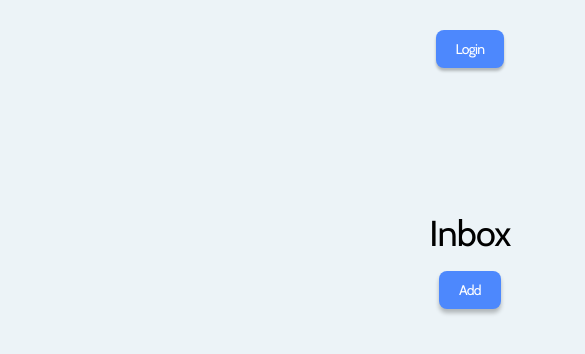
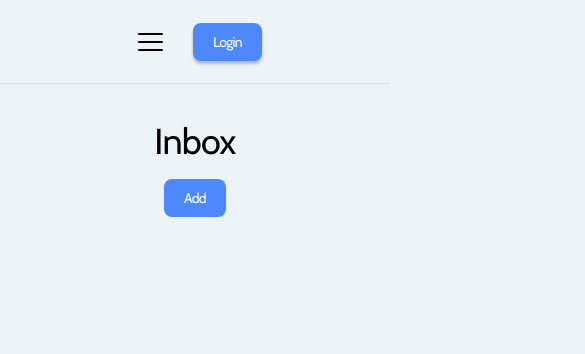
Before and after one commit to j-mcQueen/tasklister, a React (Create React App) app: page / in a window 390 px wide. Shown: the top 354 px of the page, 585 px wide, since content can reach past the window. Built offline with nearby package versions, Linux system fonts and the light colour scheme; the HTML template or start-up script is replaced by a standard one.

Commit message:
Implement responsiveness on mobile

```diff
--- a/src/App.css
+++ b/src/App.css
@@ -1,4 +1,3 @@
-/* for desktops - media query needed for mobile */
 @font-face {
   font-family: "Cabin";
   src: url(./fonts/Cabin/Cabin-Regular.ttf), format("ttf"),
@@ -14,21 +13,71 @@
   background-color: var(--pri);
   letter-spacing: -0.75px;
   min-width: 300px;
+  overflow-x: hidden;
 }
 
-.App {
-  display: grid;
-  align-items: center;
-  grid-template-areas:
-    "header header"
-    "sidebar sidebar"
-    "content content";
-  grid-template-rows: 0.15fr 0.15fr 1fr;
-  height: 100vh;
+@media only screen and (min-width: 1081px) {
+  .App {
+    grid-template-areas:
+    "header"
+    "sidebar"
+    "content";
+    grid-template-rows: 10% 5% 85%;
+    gap: 20px;
+  }
+
+  #sidebar {
+    grid-row: 2;
+  }
+
+  #arena {
+    grid-row: 3;
+  }
+
+  button:hover, .icon:hover {
+    cursor: pointer;
+  }
+
+  .icon:hover {
+    background-color: #ededed;
+  }
 }
 
-header, #sidebar, #arena, button {
-  font-family: var(--font);
+@media only screen and (min-width: 768px) and (max-width: 1080px) {
+  .App {
+    grid-template-areas:
+    "header"
+    "sidebar"
+    "content";
+    grid-template-rows: 10% 10% 80%;
+  }
+}
+
+@media only screen and (max-width: 767px) {
+  .App {
+    grid-template-areas:
+    "header"
+    "content";
+    grid-template-rows: 10% 90%;
+  }
+
+  header {
+    border-bottom: 1px solid rgba(0, 0, 0, 0.1);
+  }
+
+  #arena {
+    overflow: scroll;
+    grid-row: 2;
+  }
+
+  #sidebar {
+    position: fixed;
+    top: 10%;
+  }
+
+  #sidebar, #categories, #categories ul {
+    width: 100%;
+  }
 }
 
 header {
@@ -37,6 +86,22 @@ header {
   align-items: center;
   z-index: 1;
   width: 100%;
+  grid-area: header;
+  grid-row: 1;
+  gap: 20px;
+}
+
+#arena {
+  grid-area: content;
+}
+
+.App {
+  display: grid;
+  height: 100vh;
+}
+
+header, #sidebar, #arena, button {
+  font-family: var(--font);
 }
 
 input, select {
@@ -46,12 +111,24 @@ input, select {
   width: 100%;
 }
 
-.modal {
-  display: block;
-  position: absolute;
+.add-task {
   background-color: var(--wht);
   box-shadow: 0 4px 4px 0 rgba(0, 0, 0, 0.25);
   border-radius: 10px;
+}
+
+header > .modal {
+  flex-direction: column;
+  background-color: var(--wht);
+  box-shadow: 0 4px 4px 0 rgba(0, 0, 0, 0.25);
+  border-radius: 10px;
+}
+
+.modal {
+  display: flex;
+  justify-content: center;
+  width: 100%;
+  position: absolute;
 }
 
 .modal fieldset {
@@ -82,19 +159,11 @@ form {
   font-size: 14px;
 }
 
-.add span {
-  color: var(--lighter);
-}
-
 button {
   border: none;
   font-size: 14px;
   transition: 0.3s ease;
   letter-spacing: -0.75px;
-}
-
-button:hover {
-  cursor: pointer;
 }
 
 .blue {
@@ -109,18 +178,6 @@ button:hover {
   background-color: #378E37;
 }
 
-header {
-  grid-area: header;
-}
-
-#sidebar {
-  grid-area: sidebar;
-}
-
-#arena {
-  grid-area: content;
-}
-
 .icon, .flag {
   fill: currentColor;
   width: 18px;
@@ -130,11 +187,6 @@ header {
   transition: 0.1s ease;
 }
 
-.icon:hover {
-  background-color: #ededed;
-  cursor: pointer;
-}
-
 .remove {
   color:  #42ad42;
 }
--- a/src/components/arena/arena.css
+++ b/src/components/arena/arena.css
@@ -1,10 +1,47 @@
+@media only screen and (min-width: 1081px) {
+    #arena h1 {
+        margin-top: 20px;
+    }
+
+    #task-list {
+        grid-template-columns: repeat(3, minmax(300px, 1fr));
+    }
+
+    .task-entry {
+        grid-template-columns: 90% 10%;
+    }
+
+    .add > .blue:hover {
+        transform: translateX(5px);
+    }
+}
+
+@media only screen and (min-width: 768px) and (max-width: 1080px) {
+
+}
+
+@media only screen and (min-width: 300px) and (max-width: 767px) {
+    #task-list {
+        grid-template-columns: minmax(200px, 1fr);
+    }
+
+    .task-entry {
+        grid-template-columns: 4fr 1fr;
+    }
+
+    #arena h1 {
+        margin-top: 10%;
+    }
+
+    #arena {
+        padding-bottom: 20px;
+    }
+}
+
 #arena {
     display: flex;
     flex-direction: column;
-    align-items: center;
     gap: 20px;
-    height: 100%;
-    width: 100%;
 }
 
 #arena h1 {
@@ -12,22 +49,30 @@
     font-size: 36px;
     width: 100%;
     text-align: center;
-    margin-top: 20px;
+}
+
+.add {
+    display: flex;
+    justify-content: center;
+    align-items: center;
+    gap: 20px;
+    width: 100%;
 }
 
 .add > .blue {
     padding: 10px 20px;
     border-radius: 8px;
     color: var(--wht);
-    box-shadow: 0 4px 4px 0 rgba(0, 0, 0, 0.25);
-}
-
-.add > .blue:hover {
-    transform: translateX(5px);
 }
 
 #arena .modal {
     top: 30%;
+}
+
+.add-task {
+    background-color: var(--wht);
+    box-shadow: 0 4px 4px 0 rgba(0, 0, 0, 0.25);
+    border-radius: 10px;
 }
 
 .add-task > .fields {
@@ -66,7 +111,6 @@ fieldset div {
 
 #task-list {
     display: grid;
-    grid-template-columns: repeat(3, minmax(300px, 1fr));
     grid-auto-rows: auto;
     justify-content: center;
     gap: 20px;
@@ -74,9 +118,7 @@ fieldset div {
 
 .task-entry {
     display: grid;
-    grid-template-columns: 0.9fr 0.1fr;
     border-radius: 10px;
-    border-bottom: 1px solid var(--lighter);
     background-color: var(--wht);
     box-shadow: 0 4px 4px 0 rgba(0, 0, 0, 0.25);
 }
--- a/src/components/header/header.css
+++ b/src/components/header/header.css
@@ -1,5 +1,45 @@
-header {
-    gap: 20px;
+@media only screen and (min-width: 1081px) {
+    #brgr {
+        display: none;
+    }
+
+    #login > .blue:hover {
+        box-shadow: 0 3px 3px 0 rgba(0, 0, 0, 0.5);
+    }
+}
+
+@media only screen and (min-width: 768px) and (max-width: 1080px) {
+    #brgr {
+        display: block;
+        padding: 8px 10px;
+        border-radius: 8px;
+    }
+
+    .bar {
+        display: block;
+        width: 25px;
+        height: 2px;
+        margin: 6px 0;
+        border-radius: 5px;
+        background-color: var(--blk);
+    }
+}
+
+@media only screen and (max-width: 767px) {
+    #brgr {
+        display: block;
+        padding: 8px 10px;
+        border-radius: 8px;
+    }
+
+    .bar {
+        display: block;
+        width: 25px;
+        height: 2px;
+        margin: 6px 0;
+        border-radius: 5px;
+        background-color: var(--blk);
+    }
 }
 
 #login > .blue {
@@ -8,28 +48,3 @@ header {
     padding: 10px 20px;
     box-shadow: 0 3px 3px 0 rgba(0, 0, 0, 0.25);
 }
-
-#login > .blue:hover {
-    box-shadow: 0 3px 3px 0 rgba(0, 0, 0, 0.5);
-}
-
-#brgr {
-    display: none;
-    padding: 8px 10px;
-    border-radius: 8px;
-    transition: 0.2s ease;
-}
-
-#brgr:hover {
-    cursor: pointer;
-    background-color: #606060;
-}
-
-.bar {
-    display: block;
-    width: 25px;
-    height: 2px;
-    margin: 6px 0;
-    border-radius: 5px;
-    background-color: #d9d9d9;
-}
--- a/src/components/sidebar/Sidebar.js
+++ b/src/components/sidebar/Sidebar.js
@@ -6,7 +6,7 @@ export default function Sidebar({category, setCategory}) {
     return (
         <div id="sidebar">
             <Categories
-            category={category}
+                category={category}
                 setCategory={setCategory}
             />
         </div>
--- a/src/components/sidebar/projects.css
+++ b/src/components/sidebar/projects.css
@@ -1,11 +1,3 @@
-.add {
-    display: flex;
-    justify-content: center;
-    align-items: center;
-    gap: 20px;
-    width: 100%;
-}
-
 #projects form {
     font-size: 14px;
     background-color: #393939;
@@ -17,13 +9,6 @@
     border-radius: 20px;
 }
 
-.plus svg {
-    color: #d9d9d9;
-    fill: currentColor;
-    width: 16px;
-    height: 16px;
-}
-
 #projects-list li {
     display: flex;
     justify-content: space-between;
@@ -31,7 +16,3 @@
     padding: 0 20px;
     border-radius: 5px;
 }
-
-#projects-list li:hover {
-    background-color: #7d7d7d;
-}
--- a/src/components/sidebar/sidebar.css
+++ b/src/components/sidebar/sidebar.css
@@ -1,41 +1,56 @@
-#sidebar {
-    color: var(--blk);
+@media only screen and (min-width: 1081px) {
+    .category:hover {
+        cursor: pointer;
+    }
+
+    #categories {
+        display: flex;
+        justify-content: center;
+    }
+
+    #categories ul {
+        gap: 10px;
+        width: 25%;
+    }
+
+    #categories ul li {
+        border-radius: 10px;
+        padding: 10px;
+    }
 }
 
-#categories, #projects {
-    gap: 10px;
+@media only screen and (min-width: 768px) and (max-width: 1080px) {
+
 }
 
-#categories {
+@media only screen and (min-width: 300px) and (max-width: 767px) {
+    #categories ul li {
+        padding: 8% 0;
+    }
+}
+
+#sidebar {
     display: flex;
+    flex-direction: column;
+    align-items: center;
     justify-content: center;
 }
 
 #categories ul {
     display: flex;
     justify-content: space-around;
-    gap: 10px;
-    width: 25%;
-}
-
-#categories ul li {
-    background-color: var(--wht);
-    border-radius: 10px;
-    box-shadow: 0 4px 4px 0 rgba(0, 0, 0, 0.25);
-    text-align: center;
-    padding: 10px;
-    width: 100%;
 }
 
 #categories ul .active {
     background-color: var(--trt);
     color: var(--wht);
-    box-shadow: 0 3px 3px 0 rgba(0, 0, 0, 0.25);
 }
 
-.category:hover {
-    cursor: pointer;
-    opacity: 1;
+#categories ul li {
+    background-color: var(--wht);
+    box-shadow: 0 4px 4px 0 rgba(0, 0, 0, 0.25);
+    width: 100%;
+    text-align: center;
 }
 
 #projects {
```
